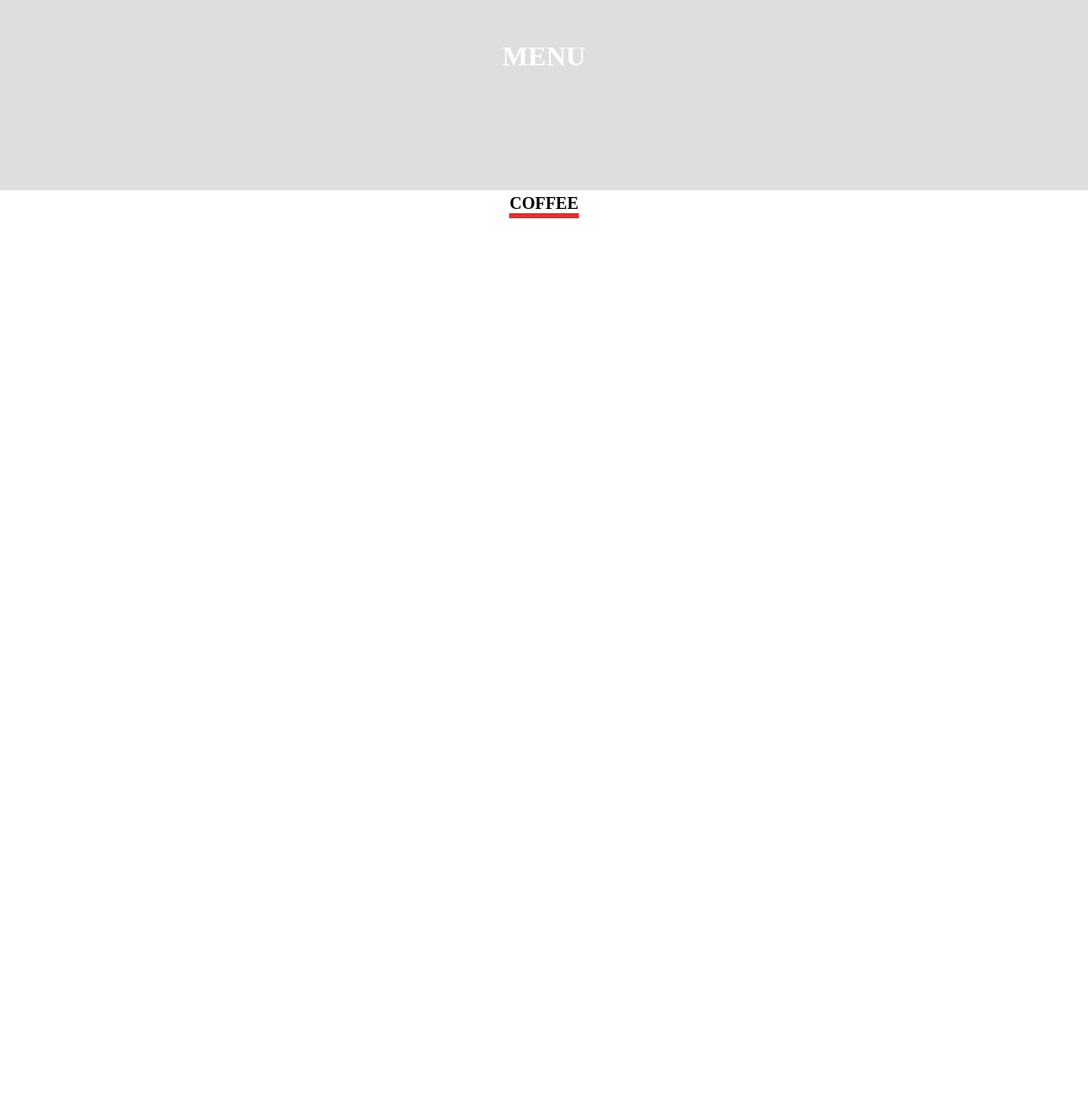
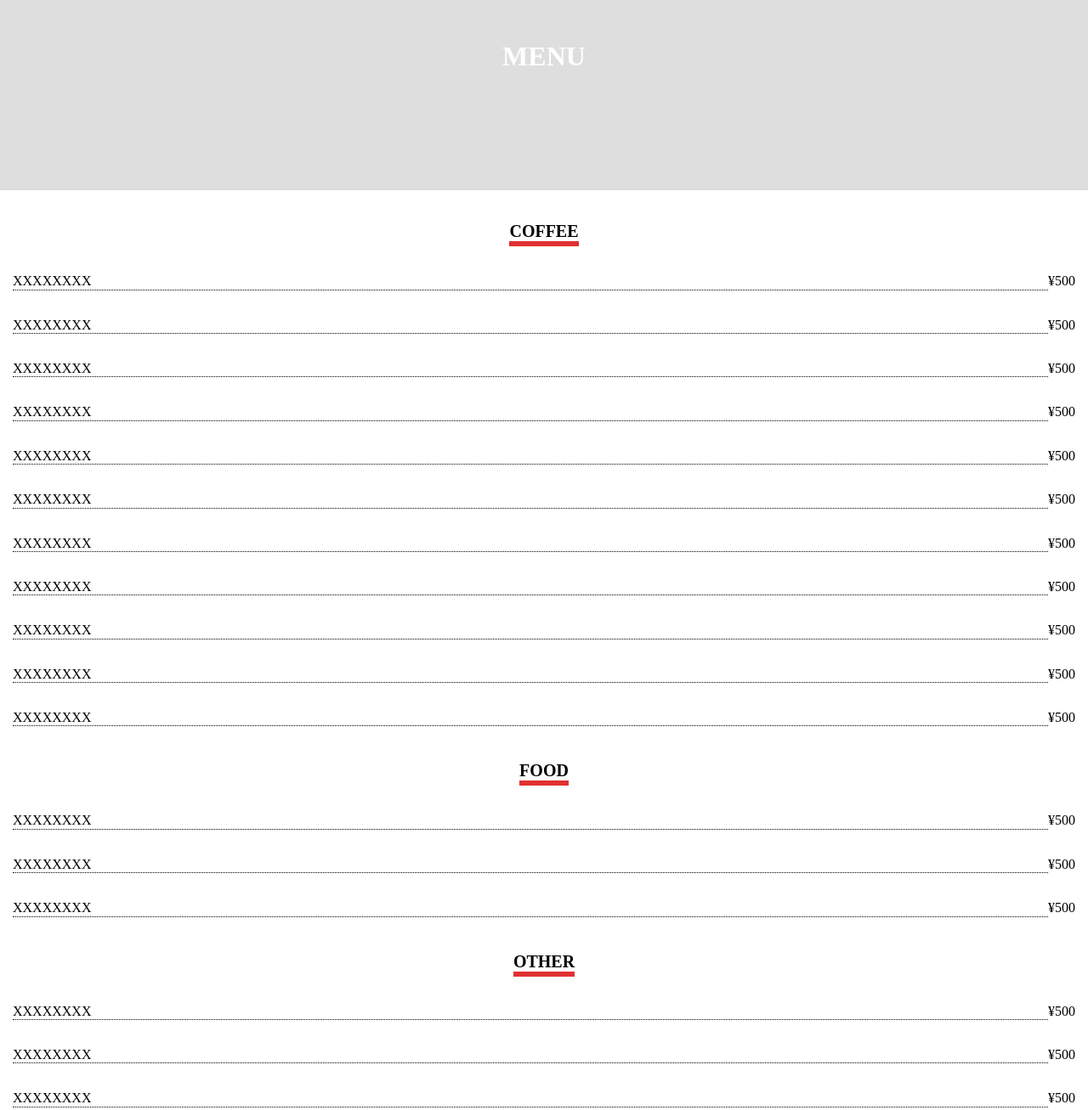
Before and after one commit to Kanno95/experiment, a website: page revision2.html in a window 1280 px wide. Shown: the part 752-2059 px from the top of the page at 85% size. Before the commit the page ends 1009 px from the top, so only its background shows below. Drawn offline with Linux system fonts and the light colour scheme.

Commit message:
マークアップ

```diff
--- a/revision2.html
+++ b/revision2.html
@@ -27,7 +27,7 @@
     </div>
     <main class="main">
         <div class="main__inner main__inner--type2">
-            <div class="secodmv">
+            <div class="secodmv secodmv--type2">
                 <div class="secodmv__inner">
                     <img class="secodmv__img" src="img/mainvisual.png" alt="">
                     <span class="secodmv__text">MENU</span>
@@ -35,9 +35,131 @@
             </div>
         </div>
         <div class="main__inner">
-            <div class="subtitle">
+            <div class="subtitle subtitle--type2">
                 <h2 class="subtitle__text">COFFEE</h2>
             </div>
+            <div class="menu">
+                <ul class="menu__list">
+                    <li class="menu__list__item">XXXXXXXX</li>
+                    <li class="menu__list__money">¥500</li>
+                </ul>
+            </div>
+            <div class="menu">
+                <ul class="menu__list">
+                    <li class="menu__list__item">XXXXXXXX</li>
+                    <li class="menu__list__money">¥500</li>
+                </ul>
+            </div>
+            <div class="menu">
+                <ul class="menu__list">
+                    <li class="menu__list__item">XXXXXXXX</li>
+                    <li class="menu__list__money">¥500</li>
+                </ul>
+            </div>
+            <div class="menu">
+                <ul class="menu__list">
+                    <li class="menu__list__item">XXXXXXXX</li>
+                    <li class="menu__list__money">¥500</li>
+                </ul>
+            </div>
+            <div class="menu">
+                <ul class="menu__list">
+                    <li class="menu__list__item">XXXXXXXX</li>
+                    <li class="menu__list__money">¥500</li>
+                </ul>
+            </div>
+            <div class="menu">
+                <ul class="menu__list">
+                    <li class="menu__list__item">XXXXXXXX</li>
+                    <li class="menu__list__money">¥500</li>
+                </ul>
+            </div>
+            <div class="menu">
+                <ul class="menu__list">
+                    <li class="menu__list__item">XXXXXXXX</li>
+                    <li class="menu__list__money">¥500</li>
+                </ul>
+            </div>
+            <div class="menu">
+                <ul class="menu__list">
+                    <li class="menu__list__item">XXXXXXXX</li>
+                    <li class="menu__list__money">¥500</li>
+                </ul>
+            </div>
+            <div class="menu">
+                <ul class="menu__list">
+                    <li class="menu__list__item">XXXXXXXX</li>
+                    <li class="menu__list__money">¥500</li>
+                </ul>
+            </div>
+            <div class="menu">
+                <ul class="menu__list">
+                    <li class="menu__list__item">XXXXXXXX</li>
+                    <li class="menu__list__money">¥500</li>
+                </ul>
+            </div>
+            <div class="menu">
+                <ul class="menu__list">
+                    <li class="menu__list__item">XXXXXXXX</li>
+                    <li class="menu__list__money">¥500</li>
+                </ul>
+            </div>
+            <div class="subtitle subtitle--type3">
+                <h2 class="subtitle__text">FOOD</h2>
+            </div>
+            <div class="menu">
+                <ul class="menu__list">
+                    <li class="menu__list__item">XXXXXXXX</li>
+                    <li class="menu__list__money">¥500</li>
+                </ul>
+            </div>
+            <div class="menu">
+                <ul class="menu__list">
+                    <li class="menu__list__item">XXXXXXXX</li>
+                    <li class="menu__list__money">¥500</li>
+                </ul>
+            </div>
+            <div class="menu">
+                <ul class="menu__list">
+                    <li class="menu__list__item">XXXXXXXX</li>
+                    <li class="menu__list__money">¥500</li>
+                </ul>
+            </div>
+            <div class="subtitle subtitle--type3">
+                <h2 class="subtitle__text">OTHER</h2>
+            </div>
+            <div class="menu">
+                <ul class="menu__list">
+                    <li class="menu__list__item">XXXXXXXX</li>
+                    <li class="menu__list__money">¥500</li>
+                </ul>
+            </div>
+            <div class="menu">
+                <ul class="menu__list">
+                    <li class="menu__list__item">XXXXXXXX</li>
+                    <li class="menu__list__money">¥500</li>
+                </ul>
+            </div>
+            <div class="menu">
+                <ul class="menu__list">
+                    <li class="menu__list__item">XXXXXXXX</li>
+                    <li class="menu__list__money">¥500</li>
+                </ul>
+            </div>
+        </div>
+        <div class="main__inner main__inner--type2">
+            <div class="secodmv secodmv--type3">
+                <div class="secodmv__inner">
+                    <img class="secodmv__img" src="img/mainvisual.png" alt="">
+                    <span class="secodmv__text">ABOUT</span>
+                </div>
+            </div>
+        </div>
+        <div class="main__inner">
+            <div class="subtitle subtitle--type2">
+                <h2 class="subtitle__text">COFFEE</h2>
+            </div>
+
         </div>
     </main>
 </body>
--- a/src/scss/assets/css/style3.scss
+++ b/src/scss/assets/css/style3.scss
@@ -407,7 +407,12 @@ display: none;
     }
 }
 .secodmv {
-    margin-top: 10px;
+    &--type2 {
+        margin-top: 10px;
+    }
+    &--type3 {
+        margin-top: 112px;
+    }
     &__inner {
         position: relative;
     }
@@ -430,8 +435,25 @@ display: none;
     font-size: 2rem;
     text-align: center;
     font-weight: bold;
+    &--type2 {
+        margin-top: 33px;
+    }
+    &--type3 {
+        margin-top: 41px;
+    }
     &__text {
         display: inline-block;
         border-bottom: solid 6px #E03131;
     }
 }
+.menu {
+    margin-top: 32px;
+    &__list {
+        display: flex;
+        justify-content: space-between;
+        &__item {
+            width: 100%;
+            border-bottom: dotted 1px #000000;
+        }
+    }
+}
```
Also changed, not shown: dist/assets/css/style3.css.
